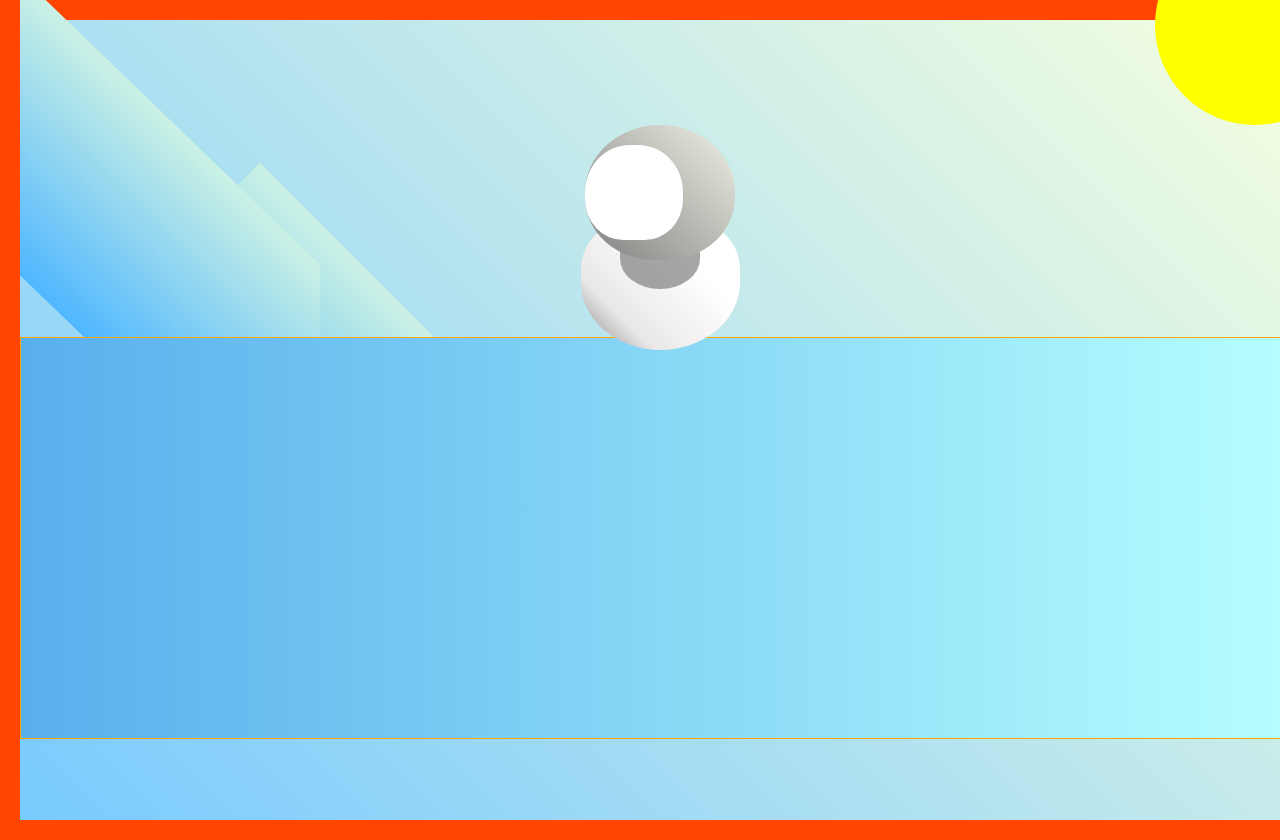
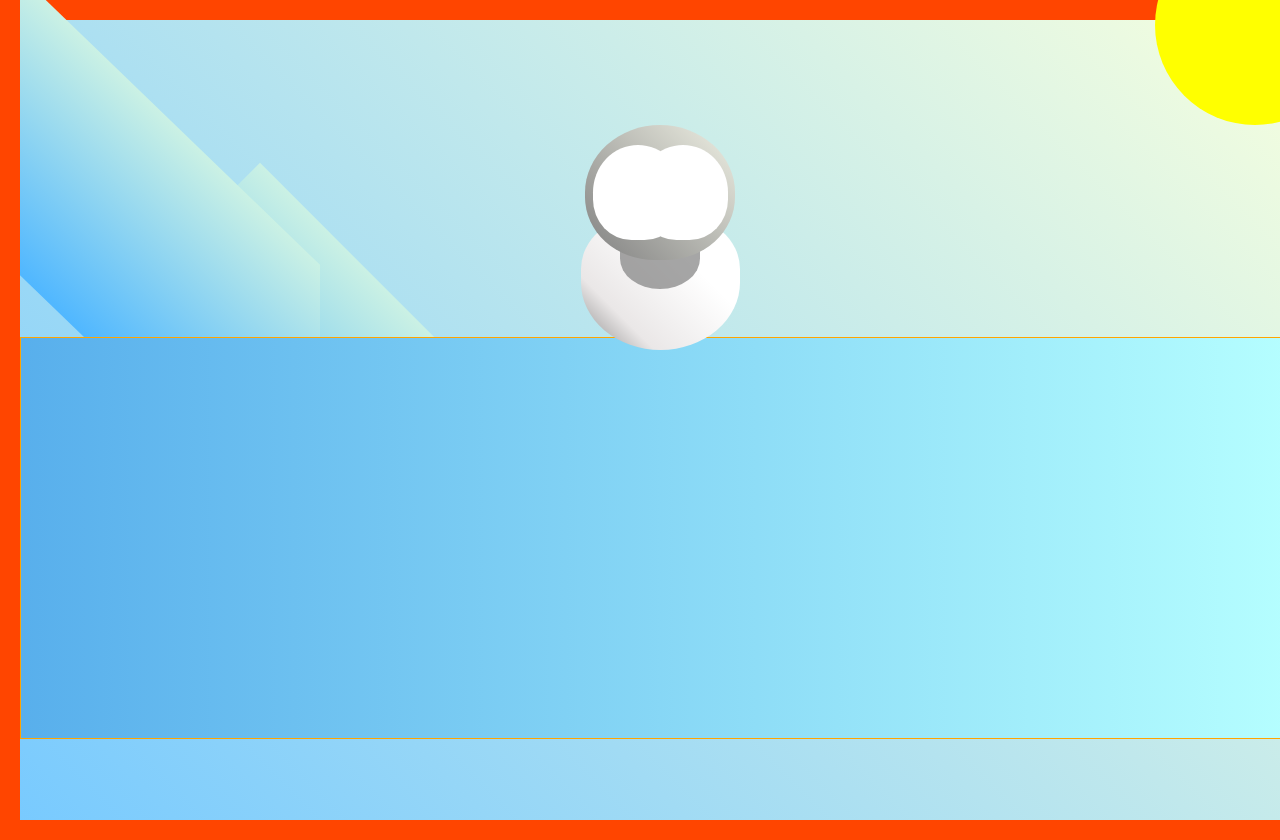
Before and after one commit to karianjahi/flappy-penguin, a plain HTML site: page index.html in a window 1280 px wide. Shown: the top 840 px of the page. Drawn offline with Linux system fonts and the light colour scheme.

Commit message:
target right face and adjust it

```diff
--- a/styles.css
+++ b/styles.css
@@ -110,3 +110,6 @@ body {
 .face.left {
     left: 5%;
 }
+.face.right {
+    right: 5%;
+}
```
